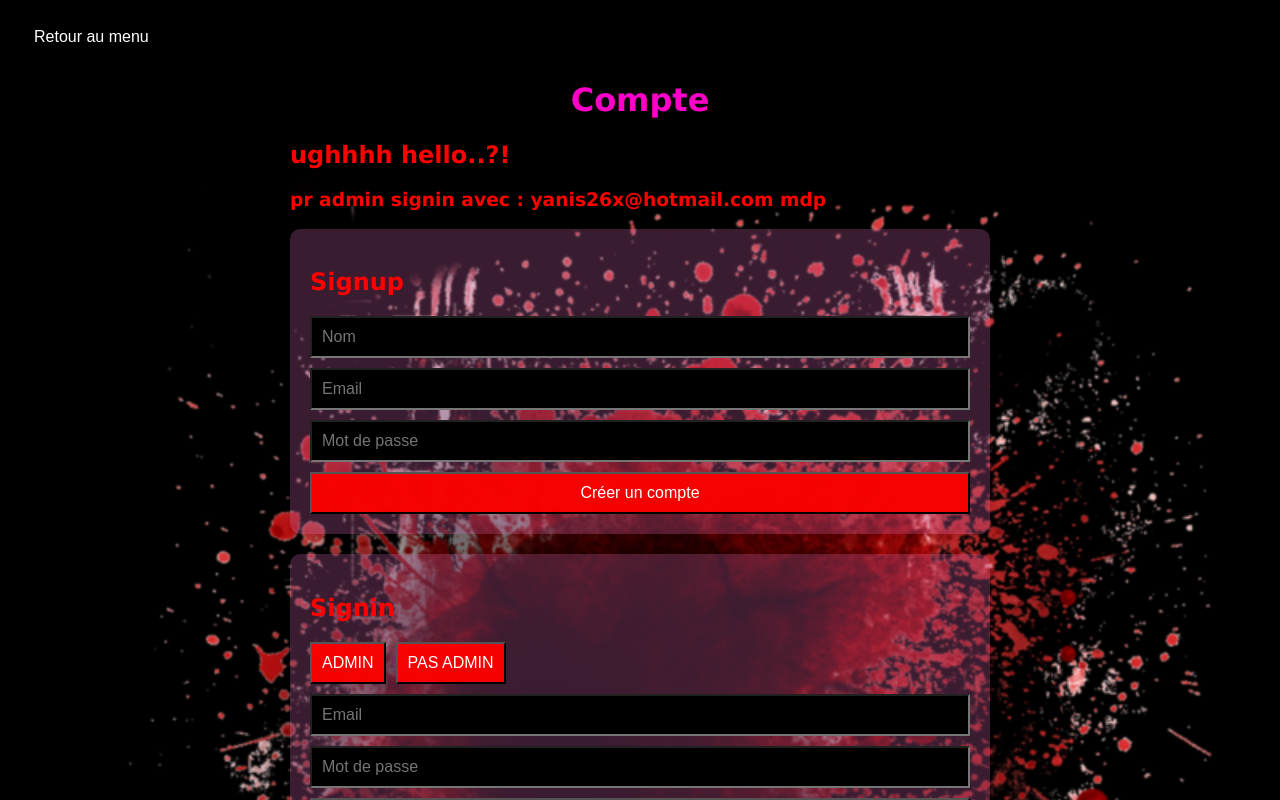
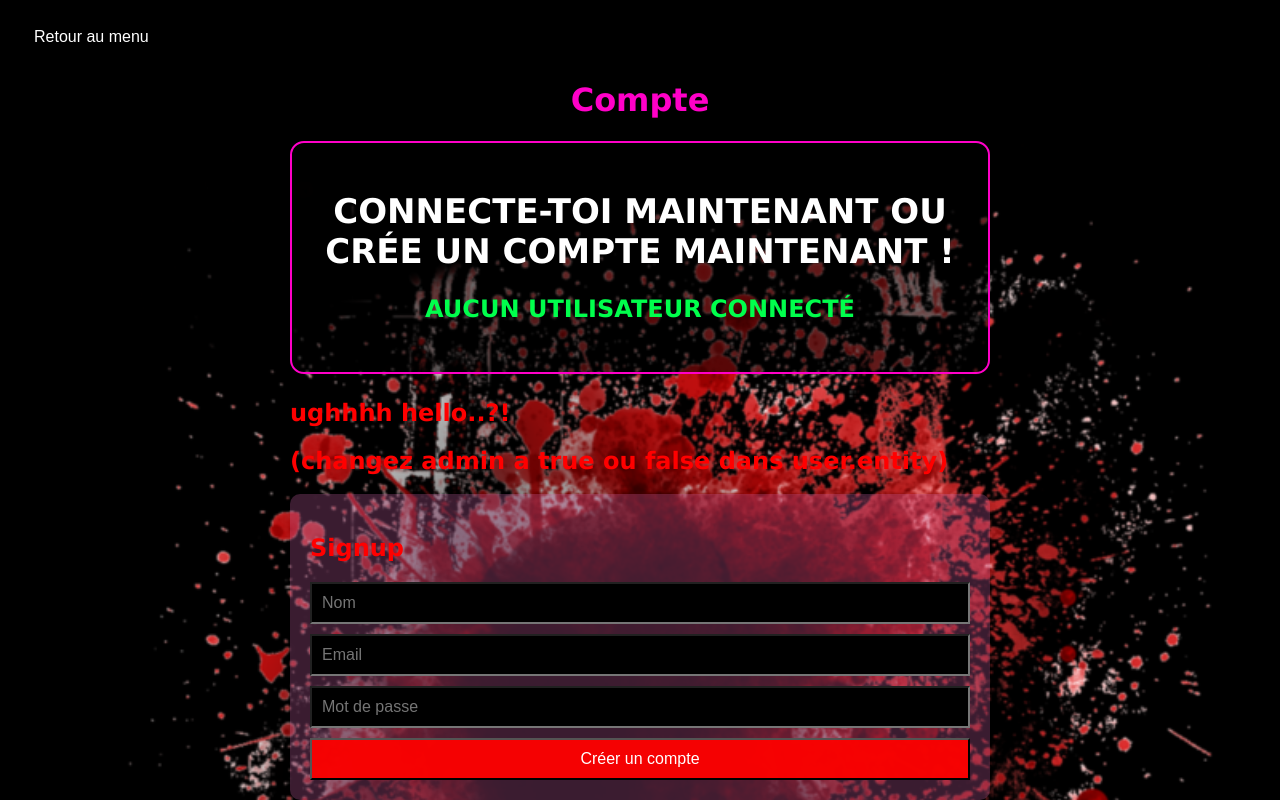
Before and after one commit to yanis26x/Mistify-frontend, a React (Vite) app: page /auth in a window 1280 px wide. Shown: the top 800 px of the page. Built offline with nearby package versions, Linux system fonts and the light colour scheme.

Commit message:
ajout bouton commentaires

```diff
--- a/src/auth/Auth.jsx
+++ b/src/auth/Auth.jsx
@@ -174,13 +174,38 @@ function fillNoAdmin() {
   <div className="authDiv">
     <button
       className="backBTN"
-  onClick={() => navigate("/")}>
+      onClick={() => navigate("/")}
+    >
       Retour au menu
     </button>
+
     <div className="containerAuth">
       <h1 className="titre_page">Compte</h1>
-      <h2 style={{ color: "red" }} >ughhhh hello..?!</h2>
-      <h3 style={{ color: "red" }}>pr admin signin avec : yanis26x@hotmail.com mdp</h3>
+
+      <div className="whoami">
+        {user ? (
+          <>
+            <h1 className="titreWhoAmi">
+              CONNECTÉ EN TANT QUE : {user.name}
+            </h1>
+            <p className="adminOUpas">
+              {user.admin ? "ADMIN" : "PAS ADMIN"}
+            </p>
+          </>
+        ) : (
+          <>
+            <h1 className="titreWhoAmi">
+              CONNECTE-TOI MAINTENANT OU CRÉE UN COMPTE MAINTENANT !
+            </h1>
+            <p className="adminOUpas">AUCUN UTILISATEUR CONNECTÉ</p>
+          </>
+        )}
+      </div>
+
+      <h2 style={{ color: "red" }}>ughhhh hello..?!</h2>
+      <h2 style={{ color: "red" }}>
+        (changez admin a true ou false dans user.entity)
+      </h2>
 
       <div className="box">
         <h2 style={{ color: "red" }}>Signup</h2>
@@ -277,13 +302,12 @@ function fillNoAdmin() {
             : "Aucun user chargé"}
         </pre>
       </div>
+
       <div className="box image-section">
         <h2 style={{ color: "red" }}>Run me yo blood</h2>
 
-  <img src="/bloodd.png"
-    className="mistify-image"/>
+        <img src="/bloodd.png" className="mistify-image" />
       </div>
     </div>
   </div>
-  );
-}
+)};
--- a/src/auth/auth.css
+++ b/src/auth/auth.css
@@ -95,3 +95,30 @@ pre {
   border-radius: 6px;
   cursor: pointer;
 }
+
+
+
+
+
+
+
+.whoami {
+  background: rgba(0, 0, 0, 0.55);
+  border: 2px solid rgb(255, 0, 200);
+  border-radius: 14px;
+  padding: 25px;
+  margin-bottom: 25px;
+  text-align: center;
+}
+
+.titreWhoAmi{
+  color: rgb(255, 255, 255);
+  font-size: 34px;
+  font-weight: 900;
+}
+
+.adminOUpas {
+  color: rgb(0, 255, 76);
+  font-size: 24px;
+  font-weight: 900;
+}
--- a/src/home/Home.jsx
+++ b/src/home/Home.jsx
@@ -43,8 +43,9 @@ function changeBackground() {
       <section className="heroSection">
         <h1 className="titreHome">Bienvenue sur Mistify</h1>
         <p className="soustitreHome">
-          I'm having withdrawals, I feel uneasy <br/>
-          Skittles got me feeling tranquil, they're so relieving <br/>
+          “You can never have too many friends.” — Hello Kitty, Sanrio <br/>
+          Hey Hachi, no matter how much or how often people hurt each other, loving someone is never a waste.<br/>
+
           ughhhh hello...?!
         </p>
       </section>
```
Lines whose indentation alone changed are shown as unchanged.
